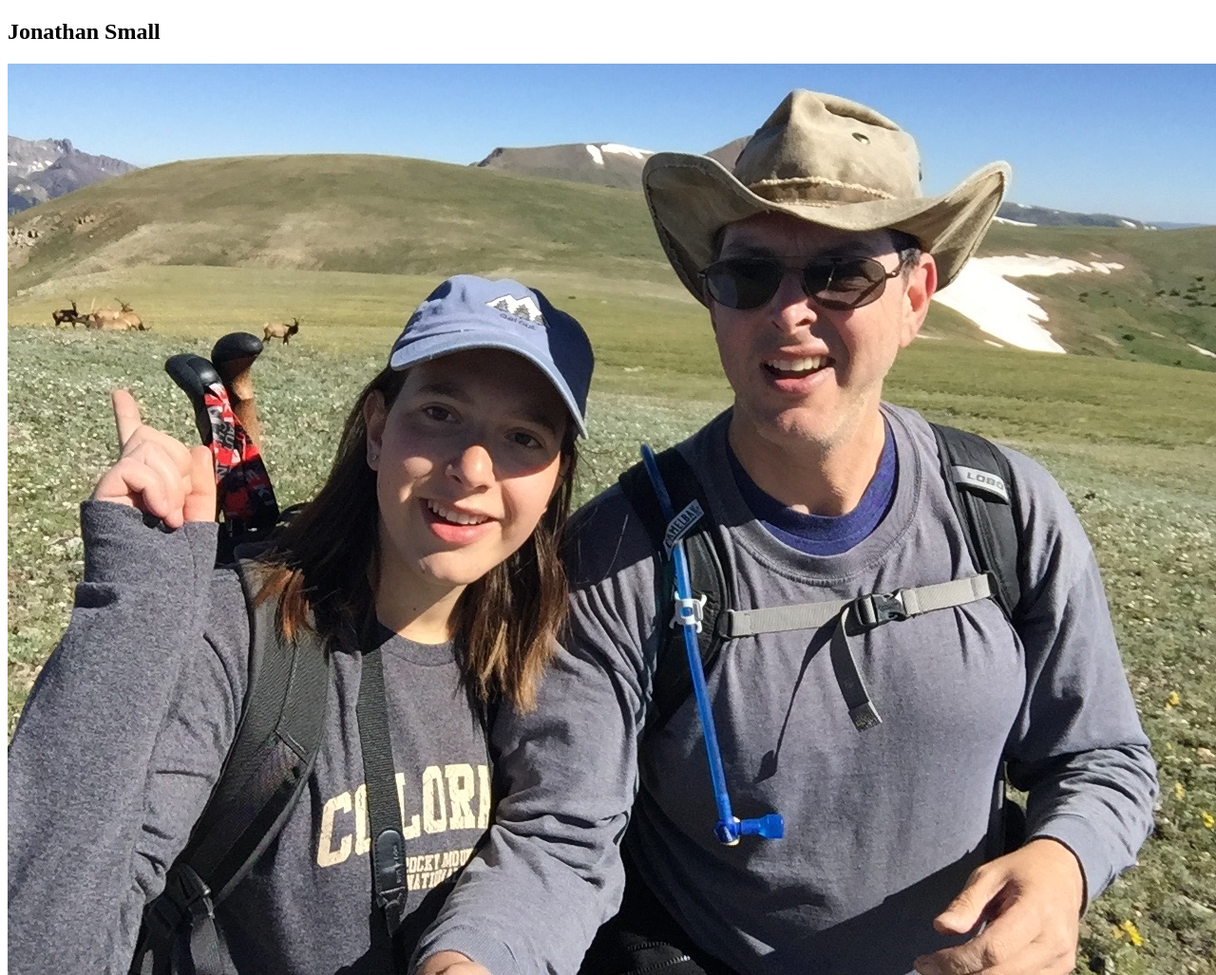
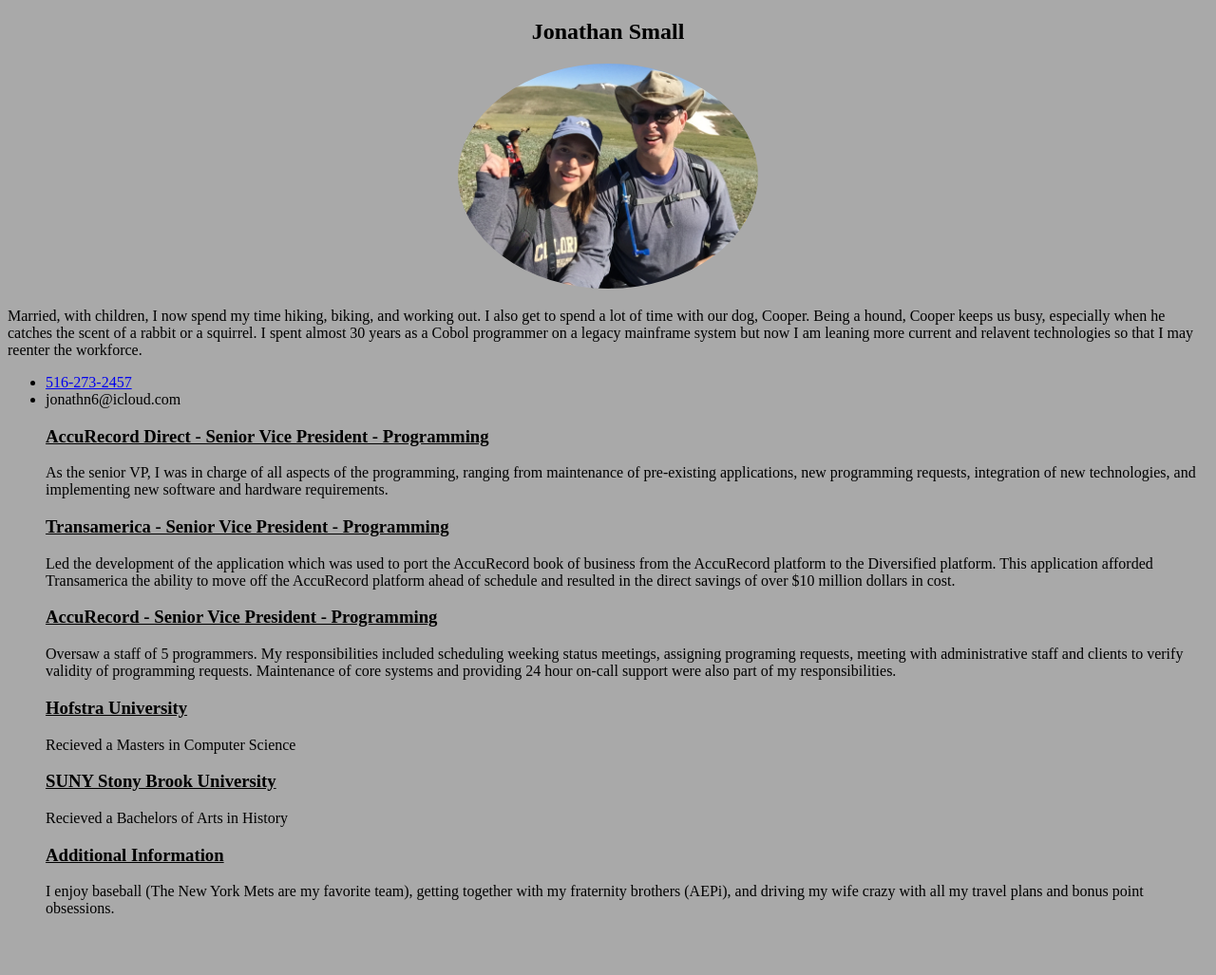
Before and after one commit to jonathn6/portfolio, a plain HTML site: page index.html in a window 1280 px wide. Shown: the top 1027 px of the page at 95% size. After the commit the page ends 982 px from the top, so only its background shows below. Drawn offline with Linux system fonts and the light colour scheme.

Commit message:
css lesson complete

```diff
--- a/index.html
+++ b/index.html
@@ -5,13 +5,17 @@
         <meta http-equiv="X-UA-Compatible" content="IE=Edge">
         <meta name="viewport" content="width=device-width, initial-scale=1.0">
         <title>Jonathan Robert Small</title>
+        <link rel="stylesheet" href="style.css">
+
     </head>
     <body>
         <section>
-            <h1>
+            <h1 class="center">
                 Jonathan Small
             </h1>
-            <img src="images/IMG_5260.jpg" alt="Bryce and me hiking in Colorado">
+            <div class="center">
+                <img src="images/IMG_5260.jpg" alt="Bryce and me hiking in Colorado">
+            </div>
             <p>Married, with children, I now spend my time hiking, biking, and working out.
                 I also get to spend a lot of time with our dog, Cooper.  Being a hound, Cooper
                 keeps us busy, especially when he catches the scent of a rabbit or a squirrel.
@@ -23,7 +27,7 @@
                 <li><a href="tel:516-273-2457">516-273-2457</a></li>
                 <li><a href="mailto:jonathn6@icloud.com"></a>jonathn6@icloud.com</li>
                 <section>
-                    <h1>AccuRecord Direct - Senior Vice President - Programming</h1>
+                    <h1 class="underline">AccuRecord Direct - Senior Vice President - Programming</h1>
                     <p>As the senior VP, I was in charge of all aspects of the programming, ranging
                         from maintenance of pre-existing applications, new programming requests,
                         integration of new technologies, and implementing new software and hardware
@@ -31,7 +35,7 @@
                     </p>
                 </section>
                 <section>
-                    <h1>Transamerica - Senior Vice President - Programming</h1>
+                    <h1 class="underline">Transamerica - Senior Vice President - Programming</h1 class="underline">
                     <p>Led the development of the application which was used to port the AccuRecord
                         book of business from the AccuRecord platform to the Diversified platform. This
                         application afforded Transamerica the ability to move off the AccuRecord platform
@@ -40,7 +44,7 @@
                     </p>
                 </section>
                 <section>
-                    <h1>AccuRecord - Senior Vice President - Programming</h1>
+                    <h1 class="underline">AccuRecord - Senior Vice President - Programming</h1 class="underline">
                     <p>Oversaw a staff of 5 programmers.  My responsibilities included
                         scheduling weeking status meetings, assigning programing requests,
                         meeting with administrative staff and clients to verify validity of
@@ -49,17 +53,17 @@
                     </p>
                 </section>
                 <section>
-                    <h1>Hofstra University</h1>
+                    <h1 class="underline">Hofstra University</h1 class="underline">
                     <p>Recieved a Masters in Computer Science
                     </p>
                 </section>
                 <section>
-                    <h1>SUNY Stony Brook University</h1>
+                    <h1 class="underline">SUNY Stony Brook University</h1 class="underline">
                     <p>Recieved a Bachelors of Arts in History
                     </p>
                 </section>
                 <section>
-                    <h1>Additional Information</h1>
+                    <h1 class="underline">Additional Information</h1 class="underline">
                     <p>I enjoy baseball (The New York Mets are my favorite team), getting
                         together with my fraternity brothers (AEPi), and driving my wife crazy
                         with all my travel plans and bonus point obsessions.
--- /dev/null
+++ b/style.css
@@ -0,0 +1,17 @@
+body {
+    background-color: darkgray;
+}
+img {
+    border-radius: 50%;
+    max-width: 25%;
+    height: auto;
+  }
+  .center {
+      text-align: center;
+  }
+  .underline {
+      text-underline-position: below;
+      text-decoration: underline;
+      text-decoration-style: solid;
+
+  }
```
